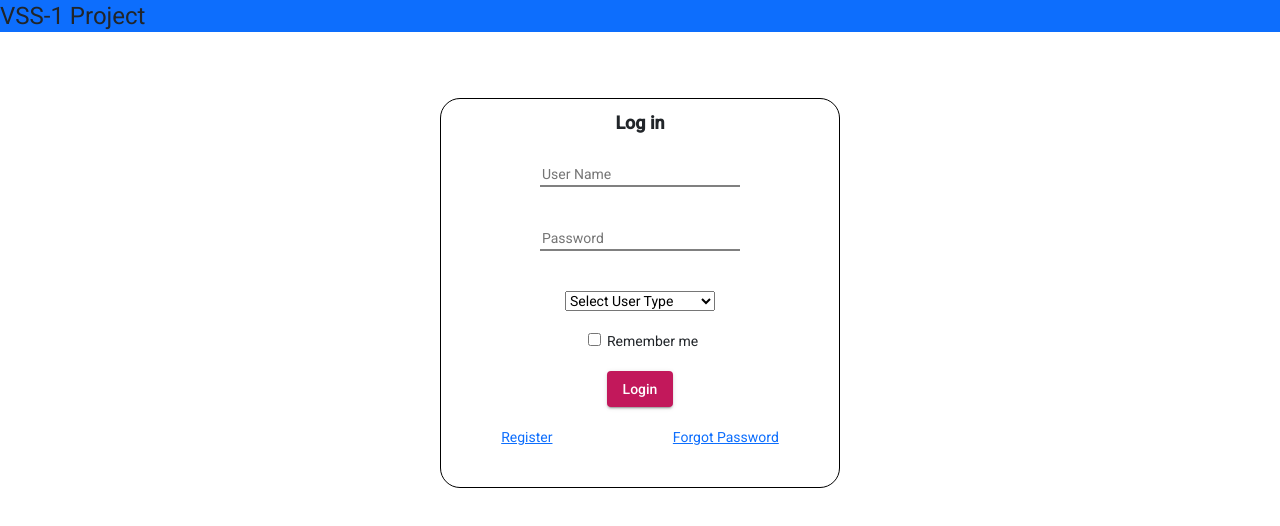
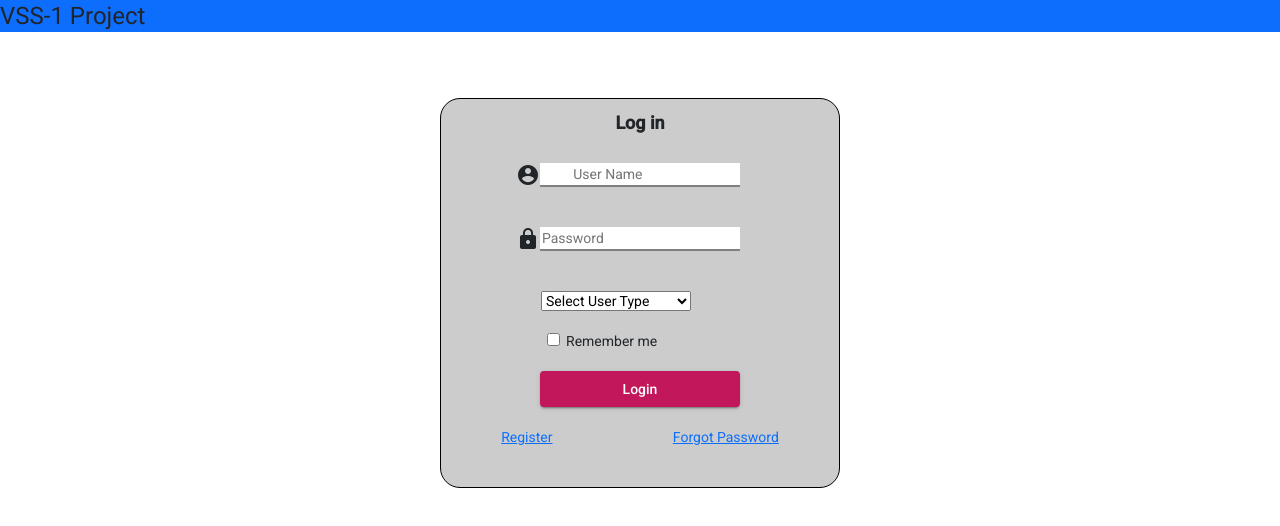
Before and after one commit to nagaraju787/VSS-1, an Angular app: page /login in a window 1280 px wide. Shown: the top 526 px of the page. Built offline with nearby package versions, Linux system fonts and the light colour scheme.

Commit message:
changes in login

```diff
--- a/src/app/app.module.ts
+++ b/src/app/app.module.ts
@@ -8,6 +8,7 @@ import { LoginComponent } from './login/login.component';
 import { RouterModule } from '@angular/router';
 import {MatButtonModule} from '@angular/material/button';
 import { FormsModule } from '@angular/forms';
+import {MatIconModule} from '@angular/material/icon';
 
 @NgModule({
   declarations: [
@@ -21,7 +22,8 @@ import { FormsModule } from '@angular/forms';
     BrowserAnimationsModule,
     RouterModule,
     MatButtonModule,
-    FormsModule
+    FormsModule,
+    MatIconModule
 
   ],
   providers: [],
--- a/src/app/login/login.component.html
+++ b/src/app/login/login.component.html
@@ -1,17 +1,28 @@
+<div class="container">
     <div class="main">
         <b>
             <h3>Log in</h3>
         </b>
         <!-- <form action=""> -->
-    <input matInput placeholder="User Name" [(ngModel)]="userName"> <br><br><br>
+        <div class="user">
+            <mat-icon class="accountIcon">account_circle</mat-icon>
+            <input matInput placeholder="         User Name" [(ngModel)]="userName"> <br><br><br>
+        </div>
+        <div class="user">
+            <mat-icon class="accountIcon">lock</mat-icon>
+            <input type="password" matInput placeholder="Password" [(ngModel)]="password"><br><br><br>
+        </div>
+        <div class="select">
 
-    <input type="password" matInput placeholder="Password" [(ngModel)]="password"><br><br><br>
             <select name="user" id="" [(ngModel)]="user">
                 <option value="undefined" selected disabled>Select User Type</option>
                 <option value="{{user}}" *ngFor="let user of userType">{{user}}</option>
                 <!-- <option value="Agent">Agent</option> -->
             </select><br><br>
+        </div>
+        <div class="checkbox">
             <label for="check"><input type="checkbox" id="check" style="width:25px">Remember me</label><br><br>
+        </div>
         <button mat-raised-button color="primary" (click)="login()">Login</button>
         <!-- </form> -->
         <br><br>
@@ -20,3 +31,4 @@
             <a [routerLink]="[]">Forgot Password</a>
         </div><br><br>
     </div>
+</div>
--- a/src/app/login/login.component.scss
+++ b/src/app/login/login.component.scss
@@ -1,3 +1,9 @@
+// .container{
+//     width:100%;
+//     height:100%;
+//     background-color: antiquewhite;
+
+// }
 .main {
     position:relative;
     border: 1px solid black;
@@ -7,6 +13,7 @@
     margin: auto;
     text-align: center;
     top:50px;
+    background-color: rgba(0,0,0,0.2);
    //justify-content: center;
    //align-items: center;
     h3 {
@@ -14,20 +21,26 @@
         font-weight: bolder;
         padding: 10px
     }
-    form{
-        button{
-            width:100px
+    .user{
+        position: relative;
+        .accountIcon{
+            position: absolute;
+            left:75px
         }
     }
+   }
 
-}
+
 
 input {
     border: none;
     outline: none;
-    border-bottom: 2px solid gray;
+   border-bottom: 2px solid gray;
     width: 200px;
 
+}
+input:hover{
+    border-bottom: 2px solid black;
 }
 select{
     width:150px;
@@ -38,3 +51,20 @@ select{
     justify-content: space-around;
 
 }
+.checkbox{
+    position:relative;
+    label{
+        position: absolute;
+        left:100px
+    }
+}
+.select{
+    position: relative;
+    select{
+        position: absolute;
+        left:100px
+    }
+}
+button{
+    width:200px
+}
```
Lines whose indentation alone changed are shown as unchanged.
